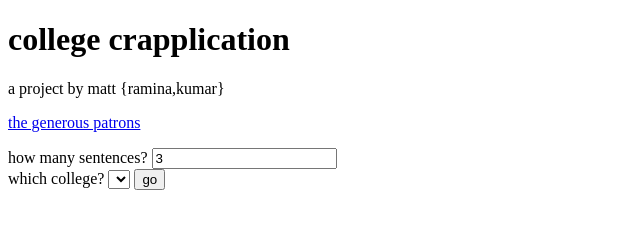
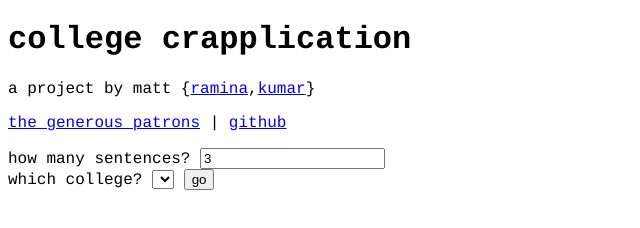
Before and after one commit to mattr555/college-crapplication, a plain HTML site: page static/index.html in a window 1280 px wide. Shown: the whole page, without its empty margins (0-640 px from the left). Drawn offline with nearby package versions, Linux system fonts and the light colour scheme; no server answers.

Commit message:
synergize

```diff
--- a/static/index.html
+++ b/static/index.html
@@ -3,11 +3,14 @@
 <head>
 	<meta charset="UTF-8">
 	<title>College Crapplication</title>
+	<style>
+		body {font-family: "courier";}
+	</style>
 </head>
 <body>
 	<h1>college crapplication</h1>
-	<p>a project by matt {ramina,kumar}</p>
-	<p><a href="/patrons">the generous patrons</a></p>
+	<p>a project by matt {<a href="https://twitter.com/mattr555">ramina</a>,<a href="https://twitter.com/Kumoneyy">kumar</a>}</p>
+	<p><a href="/patrons">the generous patrons</a> | <a href="https://github.com/mattr555/college-crapplication">github</a></p>
 	<form id="form">
 		how many sentences? <input id="sentences" type="number" value="3"><br>
 		which college? <select id="college"></select>
@@ -41,7 +44,7 @@
 		});
 
 		$.getJSON('/colleges_available', function(data){
-			var options = '<option value="">All</option>';
+			var options = '<option value="">All (best results)</option>';
 			for (var i = 0; i < data.length; i++){
 				options += '<option value="' + data[i] + '">' + data[i] + '</option>';
 			}
```
